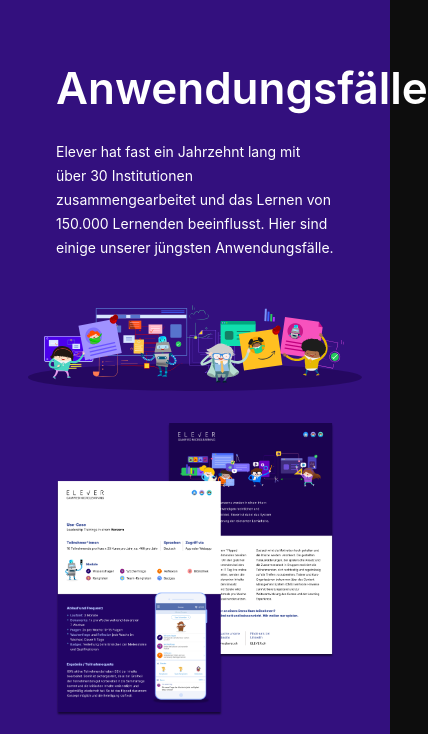
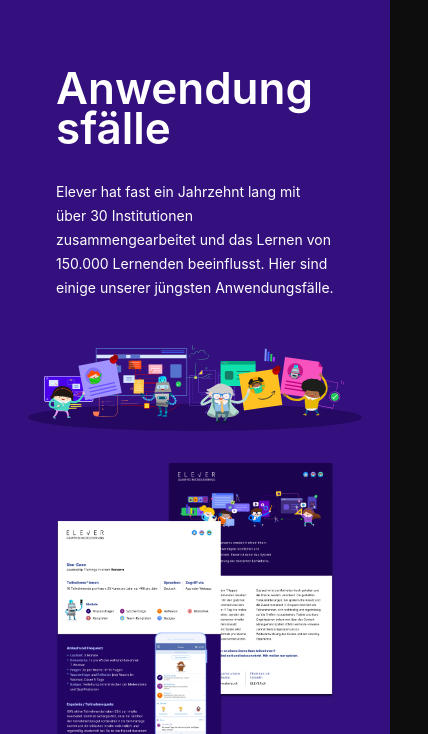
Before and after one commit to MrGreenTea/elever-website, an Astro site: page /use-cases in a window 390 px wide. Shown: the part 110-844 px from the top of the page, 428 px wide, since content can reach past the window. Built offline with nearby package versions, Linux system fonts and the light colour scheme; Astro itself is replaced by a stand-in of ours.

Commit message:
fix(use-cases): break to long heading

```diff
--- a/src/pages/use-cases.astro
+++ b/src/pages/use-cases.astro
@@ -36,7 +36,7 @@ const {
     <section class="bg-[#33107E] px-7 pb-4 pt-16">
       <div class="mx-auto max-w-7xl">
         <div class="px-7">
-          <h1 class="text-5xl font-semibold lg:text-8xl">{content.title}</h1>
+          <h1 class="break-words text-5xl font-semibold lg:text-8xl">{content.title}</h1>
           <p
             class="mx-auto mt-8 max-w-prose text-sm leading-6 lg:mt-20 lg:text-2xl"
           >
```
